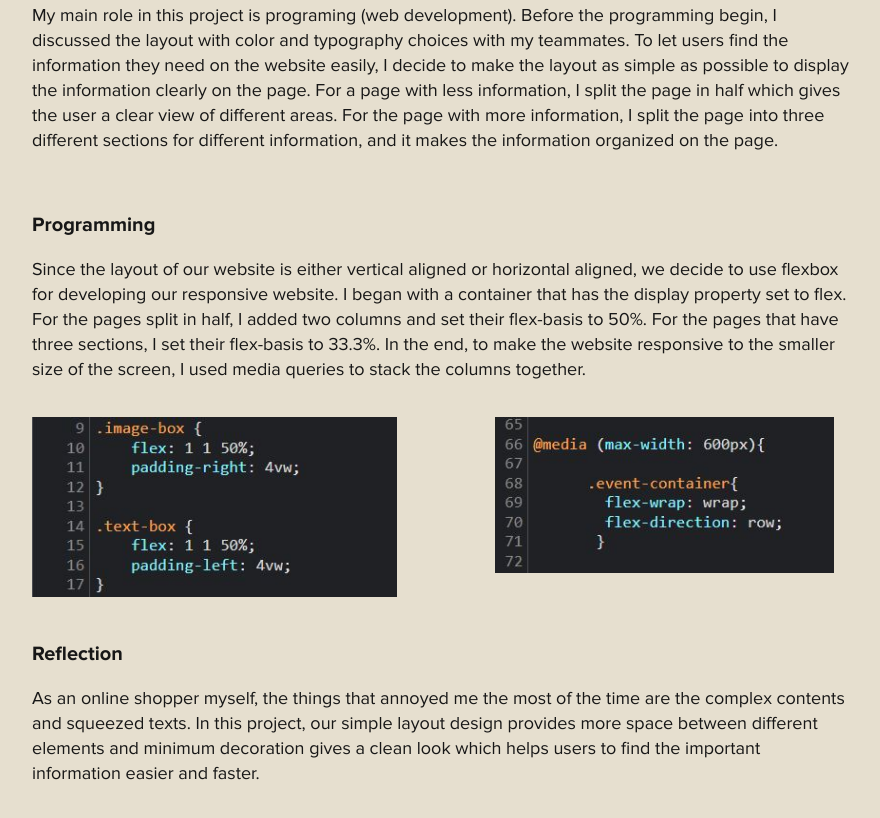
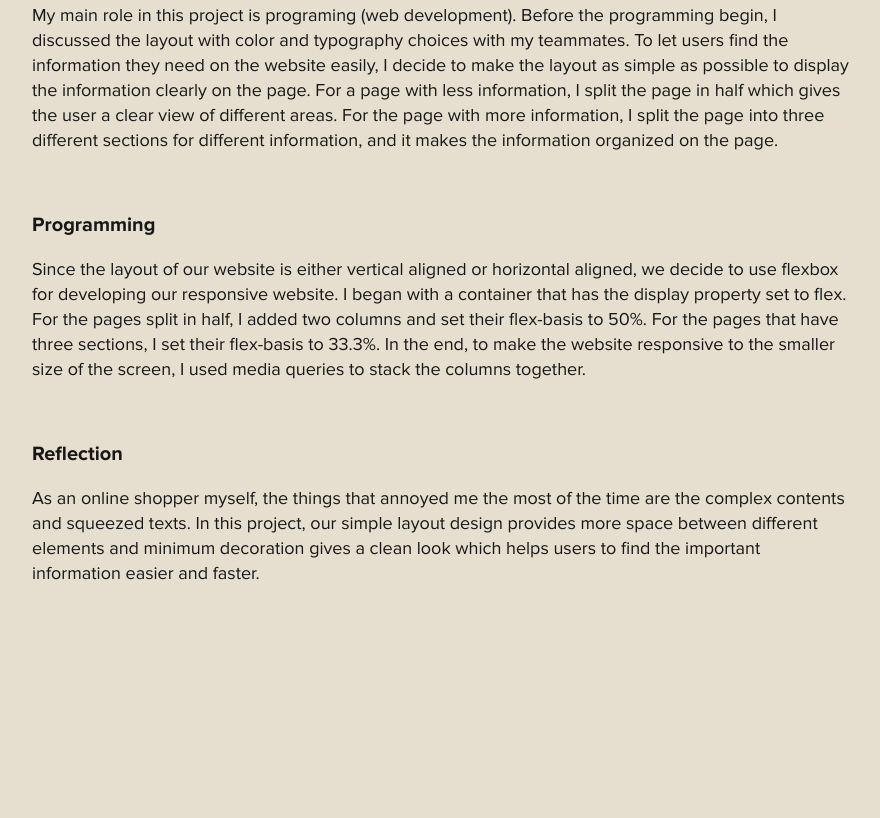
Before and after one commit to jasonwillhudson/jasonwillhudson.github.io, a plain HTML site: page projects-page/web/online-store.html in a window 1280 px wide. Shown: the part 1513-2331 px from the top of the page, without its empty margins (198-1078 px from the left). After the commit the page ends 2199 px from the top, so only its background shows below. Drawn offline with nearby package versions, Linux system fonts and the light colour scheme.

Commit message:
add space in film pages and remove images in online store

```diff
--- a/projects-page/web/online-store.html
+++ b/projects-page/web/online-store.html
@@ -111,11 +111,6 @@
           queries to stack the columns together.
         </p>
 
-        <div class="split-wrap">
-          <div><img src="../../image/project/project-1/lips_f1.JPG" alt="image 4" /></div>
-          <div><img src="../../image/project/project-1/lips_f2.JPG" alt="image 4" /></div>
-        </div>
-
         <br />
         <br />
 
```
Also changed, not shown: projects-page/film/doll.html (+2 -0 lines), projects-page/film/lophy.html (+3 -0 lines).
